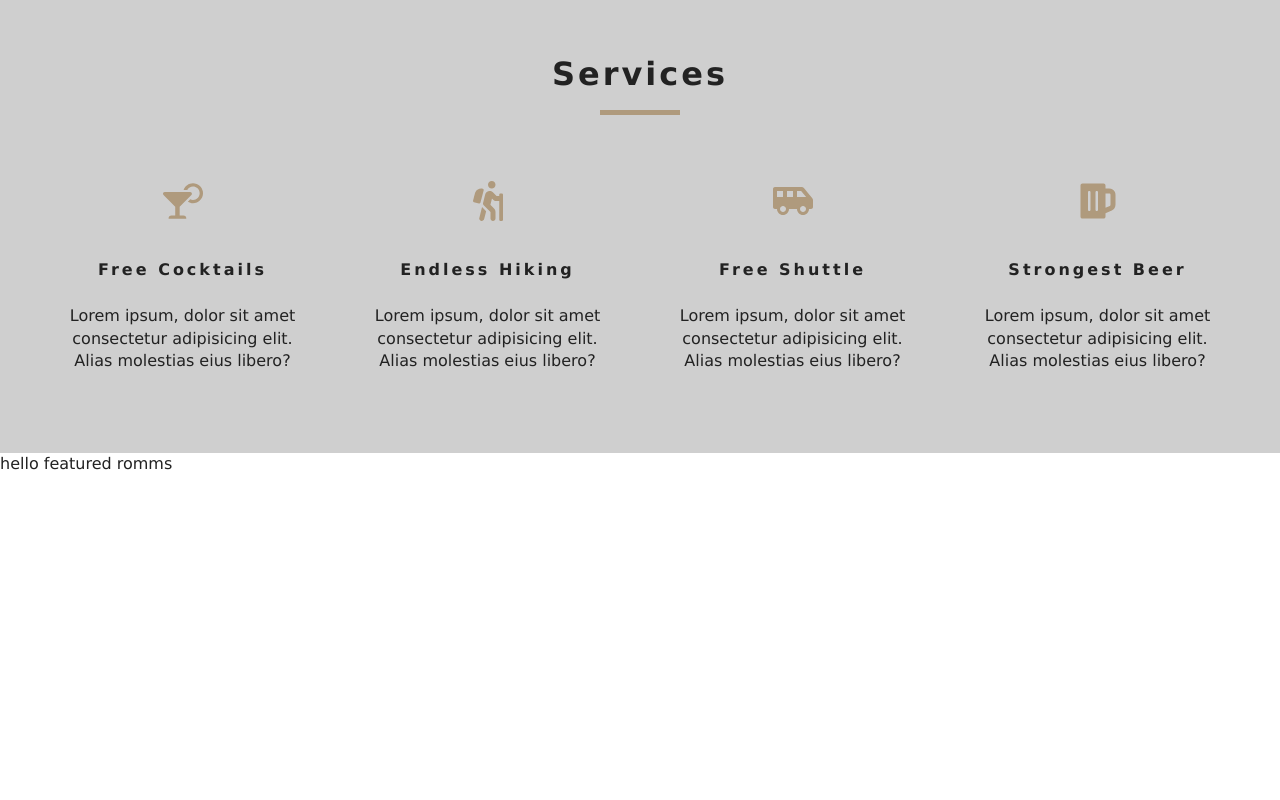
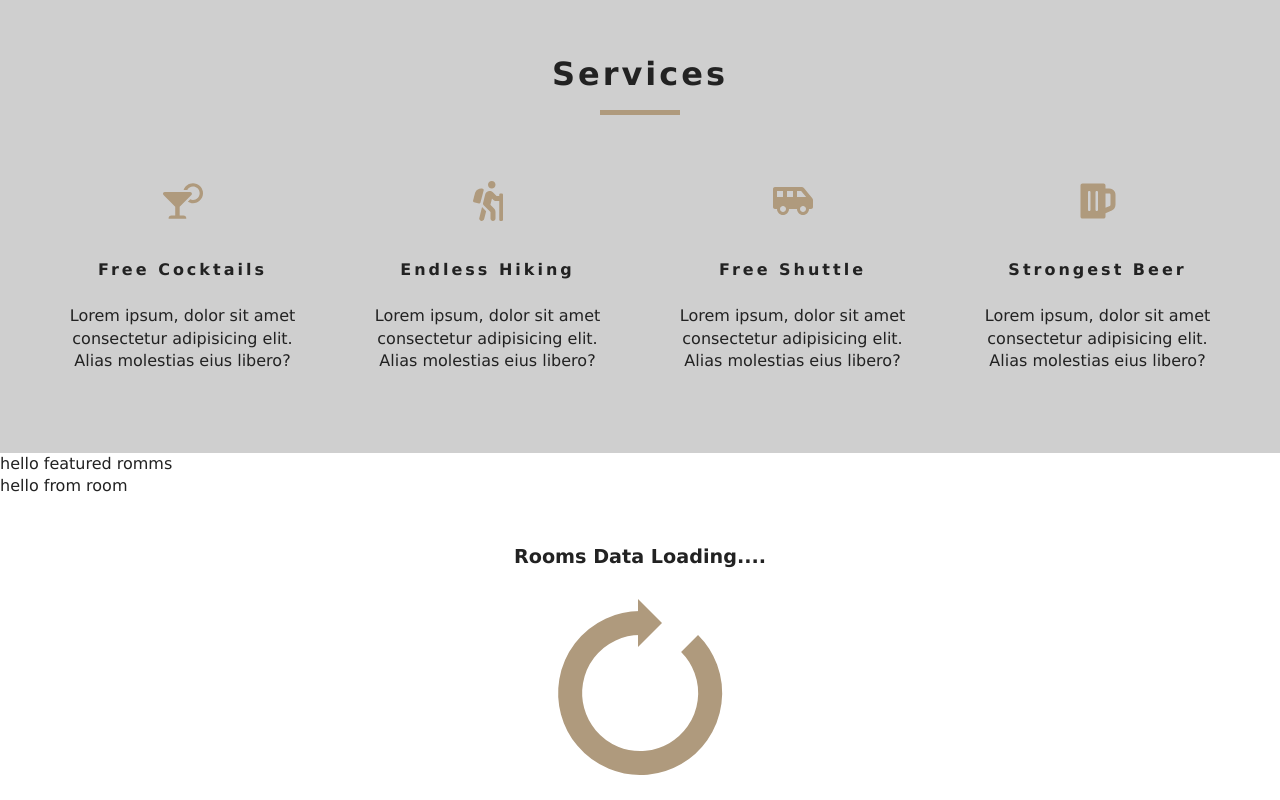
Before and after one commit to nandinee33/luxurious-resort-site, a React (Create React App) app in the folder resort/: page / in a window 1280 px wide. Shown: the part 826-1626 px from the top of the page. Before the commit the page ends 1301 px from the top, so only its background shows below. Built offline with nearby package versions, Linux system fonts and the light colour scheme.

Commit message:
create room and loading component

```diff
--- a/resort/src/components/FeaturedRooms.js
+++ b/resort/src/components/FeaturedRooms.js
@@ -1,5 +1,7 @@
 import React, { Component } from 'react';
 import {RoomContext} from "../context";
+import Loading from "./Loading";
+import Room from "./Room";
 
 export default class FeaturedRooms extends Component {
 
@@ -12,6 +14,8 @@
         return (
             <div>
                 hello featured romms
+                <Room/>
+                <Loading/>
             </div>
         )
     }
--- /dev/null
+++ b/resort/src/components/Loading.js
@@ -0,0 +1,13 @@
+import React from "react";
+import loadingGif from "../images/gif/loading-arrow.gif";
+
+const Loading = () => {
+  return (
+    <div className="loading">
+      <h4>rooms data loading....</h4>
+      <img src={loadingGif} alt="" />
+    </div>
+  );
+};
+
+export default Loading;
--- /dev/null
+++ b/resort/src/components/Room.js
@@ -0,0 +1,9 @@
+import React from 'react'
+
+export default function Room() {
+    return (
+        <div>
+            hello from room
+        </div>
+    )
+}
```
